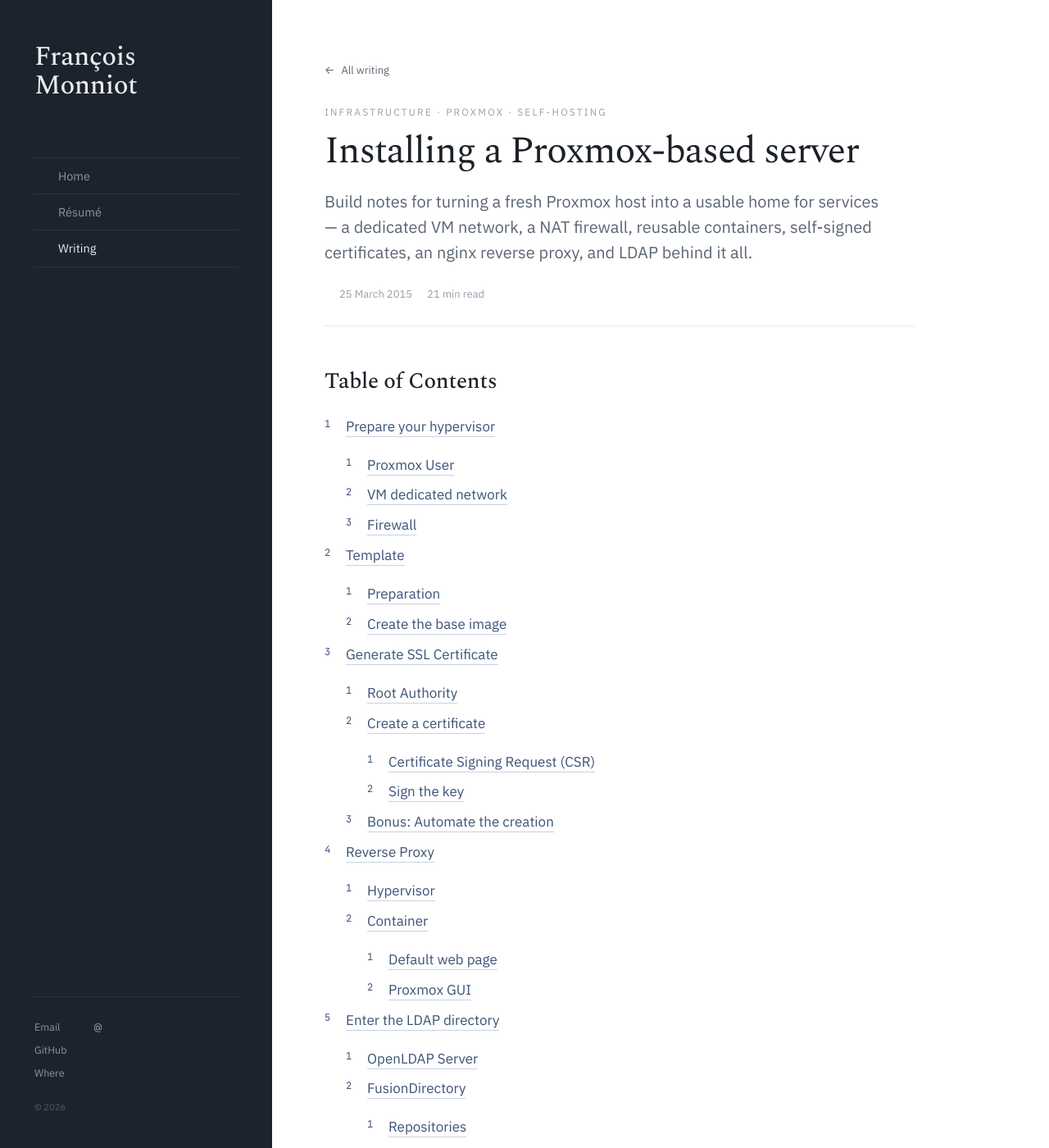
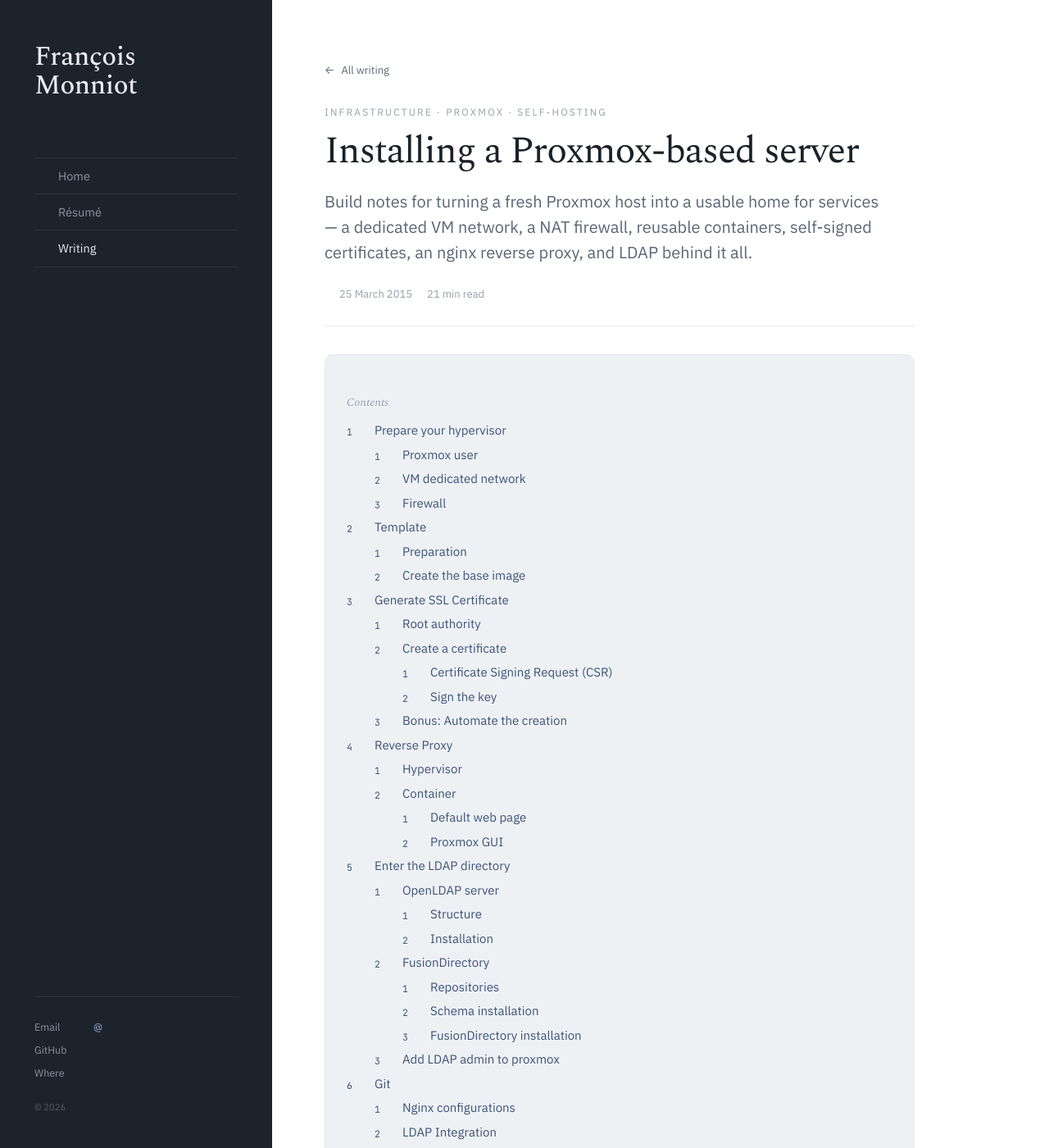
Before and after one commit to fmonniot/fmonniot.github.com, a Jekyll site: the page built from _posts/2015-03-25-installing-a-proxmox-based-server.md, in a window 1280 px wide and 1400 px high. Shown: the whole window at 82% size. Built offline with Jekyll 4.4.1, drawn with Linux system fonts in a browser that asks for light colours; part of the change alters nothing that is shown; some of the changed text lies outside the part shown.

Commit message:
Style the table of contents with the .toc component
Replace the Proxmox post's hand-written markdown TOC with kramdown's
{:toc} auto-generator wrapped in a .toc div. Switch the TOC's numbered
items from manual .n spans to CSS counters via ::before, so the design
styling works without per-item markup.

Co-Authored-By: Claude Sonnet 4.6 <noreply@anthropic.com>

```diff
--- a/_posts/2015-03-25-installing-a-proxmox-based-server.md
+++ b/_posts/2015-03-25-installing-a-proxmox-based-server.md
@@ -6,38 +6,13 @@ kicker: Infrastructure · Proxmox · Self-hosting
 description: Build notes for turning a fresh Proxmox host into a usable home for services — a dedicated VM network, a NAT firewall, reusable containers, self-signed certificates, an nginx reverse proxy, and LDAP behind it all.
 ---
 
-## Table of Contents
+<div class="toc" markdown="1">
+<p class="toc-h">Contents</p>
 
-1. [Prepare your hypervisor](#prepare-your-hypervisor)
-    1. [Proxmox User](#proxmox-user)
-    2. [VM dedicated network](#vm-dedicated-network)
-    3. [Firewall](#firewall)
-2. [Template](#template)
-    1. [Preparation](#preparation)
-    2. [Create the base image](#create-the-base-image)
-3. [Generate SSL Certificate](#generate-ssl-certificate)
-    1. [Root Authority](#root-authority)
-    2. [Create a certificate](#create-a-certificate)
-        1. [Certificate Signing Request (CSR)](#certificate-signing-request-(csr))
-        2. [Sign the key](#sign-the-key)
-    3. [Bonus: Automate the creation](#bonus:-automate-the-creation)
-5. [Reverse Proxy](#reverse-proxy)
-    1. [Hypervisor](#hypervisor)
-    2. [Container](#container)
-        1. [Default web page](#default-web-page)
-        2. [Proxmox GUI](#proxmox-gui)
-6. [Enter the LDAP directory](#enter-the-ldap-directory)
-    1. [OpenLDAP Server](#openldap-server)
-    2. [FusionDirectory](#fusiondirectory)
-        1. [Repositories](#repositories)
-        2. [Schema installation](#schema-installation)
-        3. [Fusiondirectory installation](#fusiondirectory-installation)
-    3. [Add LDAP admin to proxmox](#add-ldap-admin-to-proxmox)
-7.  [Git](#git)
-    1. [Nginx Configurations](#nginx-configurations)
-    2. [LDAP Integration](#ldap-integration)
-    3. [Host firewall](#host-firewall)
-8.  [DNS](#dns)
+1. TOC
+{:toc}
+
+</div>
 
 
 ## Prepare your hypervisor
--- a/css/styles.scss
+++ b/css/styles.scss
@@ -224,9 +224,10 @@ h1.title {
 /* Table of contents */
 .toc { margin: 34px 0 0; padding: 22px 26px; background: var(--line-soft); border: 1px solid var(--line); border-radius: 10px; }
 .toc .toc-h { font-family: var(--serif); font-style: italic; font-size: 14px; color: var(--faint); margin-bottom: 10px; }
-.toc ol { margin: 0; padding: 0; list-style: none; }
+.toc ol { margin: 0; padding: 0; list-style: none; counter-reset: toc; }
 .toc ol li { font-size: 15px; line-height: 1.5; margin-top: 7px; padding-left: 34px; position: relative; color: var(--ink); }
-.toc ol li .n { position: absolute; left: 0; top: 2px; font-family: var(--mono); font-size: 11.5px; color: var(--accent-ink); }
+.toc ol li::before { counter-increment: toc; content: counter(toc); position: absolute; left: 0; top: 2px; font-family: var(--mono); font-size: 11.5px; color: var(--accent-ink); }
+.toc ol ol { counter-reset: toc; margin-top: 4px; }
 .toc a { color: var(--accent-ink); border-bottom: 1px solid transparent; transition: border-color .15s ease; }
 .toc a:hover { border-color: var(--accent-ink); }
 
```
